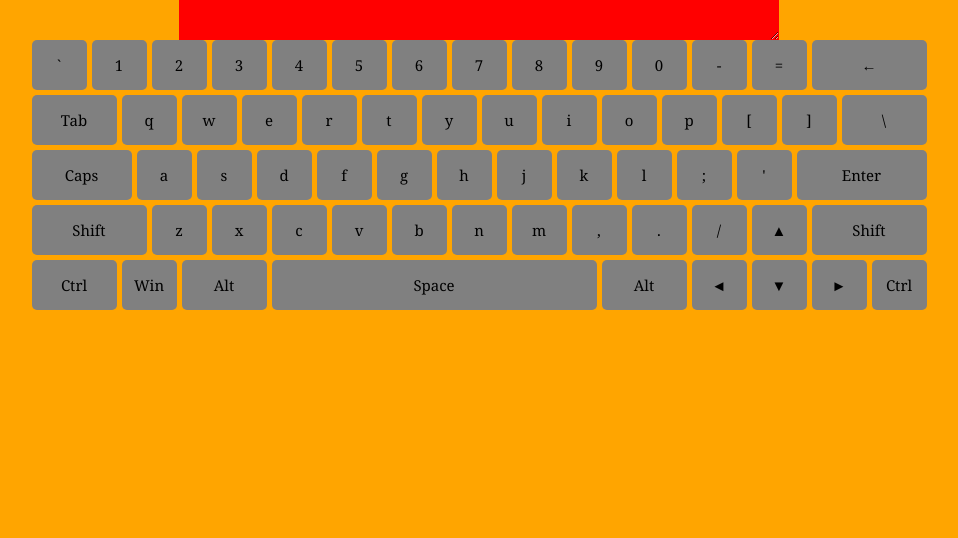
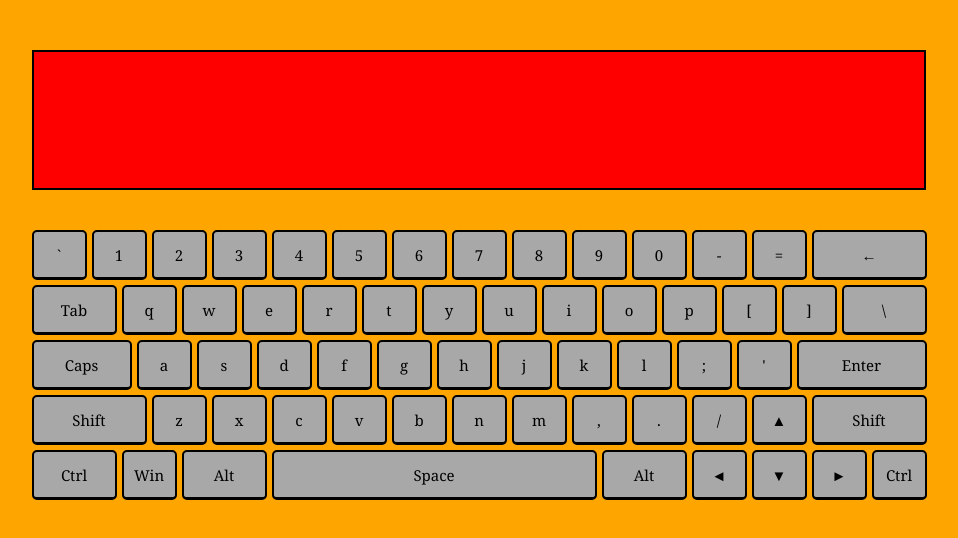
Before and after one commit to ChukovAndrey/rss-virtual-keyboard, a website: page index.html in a window 1280 px wide. Shown: the whole page, without its empty margins (161-1119 px from the left). Drawn offline with Linux system fonts and the light colour scheme.

Commit message:
feat: add some styles

```diff
--- a/style.css
+++ b/style.css
@@ -91,15 +91,21 @@ body {
 	margin: 0 auto;
 	display: flex;
 	flex-direction: column;
+	padding: 50px;
 }
 
 .text {
-	width: 600px;
+	width: 894px;
+	height: 140px;
 	background-color: red;
+	border: 2px solid black;
 	margin: 0 auto;
+	resize: none;
+	font-size: 20px;
 }
 
 .keyboard {
+	margin-top: 40px;
 	width: 100%;
 	display: grid;
 	justify-content: center;
@@ -108,9 +114,19 @@ body {
 	grid-template-columns: repeat(60, 10px);
 }
 .key {
-	background-color: grey;
+	border: 2px solid black;
+	border-bottom: 3px solid black;
+	background-color: rgb(168, 168, 168);
 	grid-column: span 4;
 	border-radius: 5px;
+}
+.key.pressed {
+	transform: translate(1px);
+	border-bottom: 2px solid black;
+}
+.key:hover {
+	transition: 0.4s ease;
+	background-color: rgb(158, 158, 158);
 }
 .key:nth-child(14) {
 	grid-column: span 8;
```
